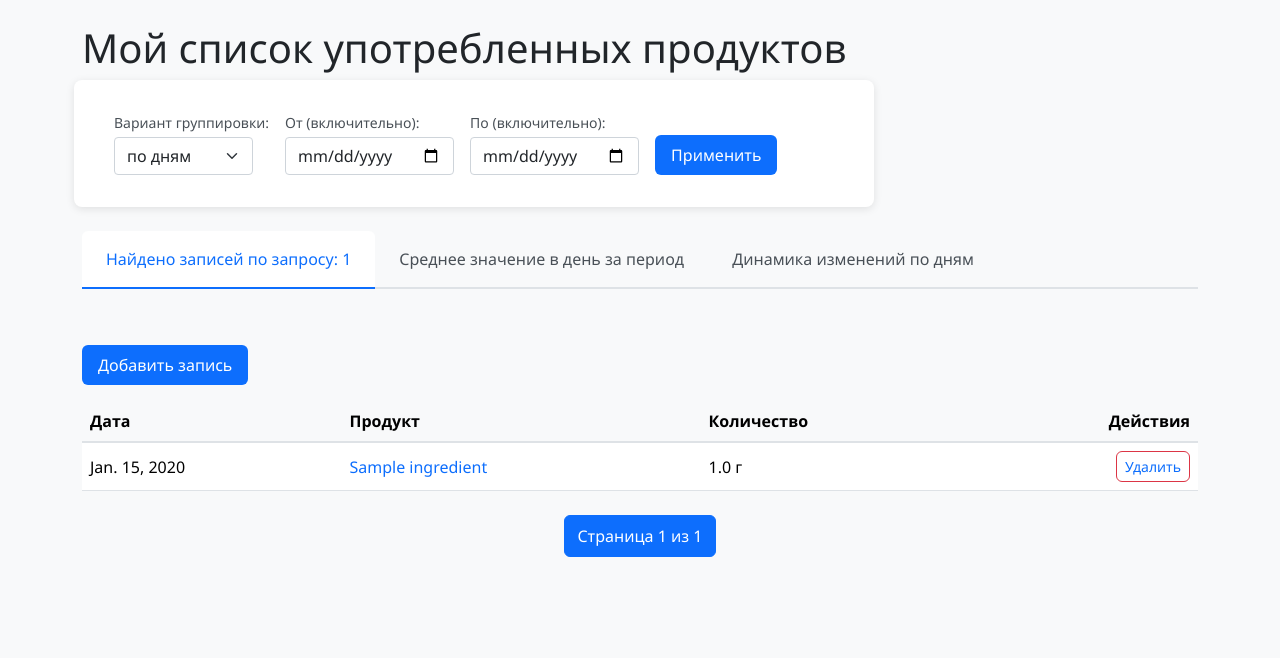
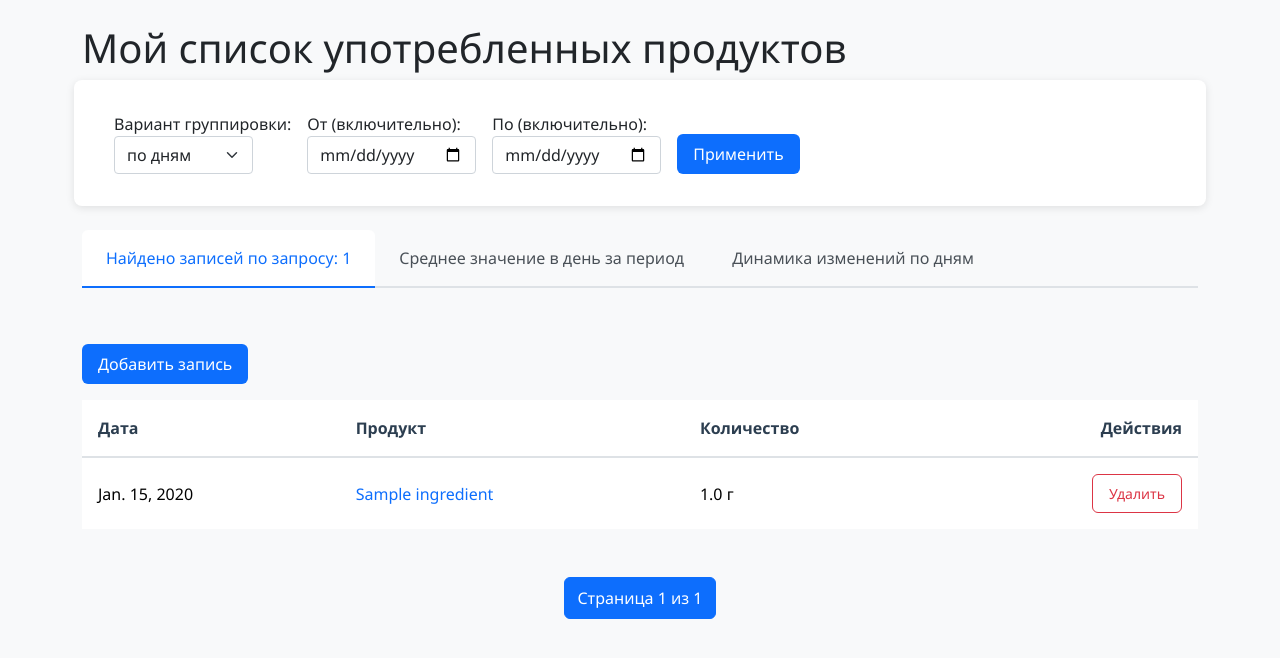
Before and after one commit to RomanMatrosovFrontend/nutrack, a Django app: page /my_amount_per_day_list/ in a window 1280 px wide. Shown: the part 56-714 px from the top of the page. Run offline with Django 3.2, Linux system fonts and the light colour scheme; a user stored in the database is signed in; tables that the repository leaves empty hold one stand-in row (values such as "Sample post").

Commit message:
Edit styles of tables and forms

```diff
--- a/backend/static/nutritional_value/css/styles.css
+++ b/backend/static/nutritional_value/css/styles.css
@@ -21,59 +21,70 @@ body {
     transform: translateY(-2px);
 }
 
-/* Table styling */
+/* Unified table styling */
 .table {
-    --bs-table-hover-bg: rgba(13, 110, 253, 0.04);
-    margin-bottom: 0;
     background-color: white;
-    border-radius: 8px;
-    box-shadow: 0 2px 4px rgba(0,0,0,0.1);
+    margin-bottom: 1.5rem;
 }
 
-.table th {
-    font-weight: 600;
-    border-top: none;
+.table thead {
     background-color: #f8f9fa;
-    border-bottom: 2px solid #dee2e6;
 }
 
-.table td {
-    vertical-align: middle;
+.table thead th {
+    border-top: none;
+    border-bottom: 2px solid #dee2e6;
+    font-weight: 600;
+    color: #2c3e50;
+    padding: 1rem;
 }
 
-.table a {
-    color: #0d6efd;
-    text-decoration: none;
+.table tbody td,
+.table tbody th {
+    padding: 1rem;
+    vertical-align: middle;
+    border-bottom: 1px solid #dee2e6;
 }
 
-.table a:hover {
-    color: #0a58ca;
+.table tbody tr:last-child td,
+.table tbody tr:last-child th {
+    border-bottom: none;
 }
 
-.table .btn-sm {
-    padding: 0.25rem 0.5rem;
-    font-size: 0.875rem;
+.table tbody tr:hover {
+    background-color: #f8f9fa;
+}
+
+/* Average values table specific styling */
+#average .table tbody th {
+    border-right: 1px solid #dee2e6;
 }
 
 /* Form styling */
-form {
+form,
+.form-container,
+.filter-form {
     background-color: white;
     padding: 2rem;
     border-radius: 8px;
     box-shadow: 0 2px 8px rgba(0,0,0,0.1);
-    max-width: 800px;
-    margin: 0;
-}
-
-form p {
     margin-bottom: 1.5rem;
 }
 
-form label {
-    display: block;
-    margin-bottom: 0.5rem;
-    font-weight: 500;
-    color: #333;
+.form-container form {
+    padding: 0;
+    margin: 0;
+    box-shadow: none;
+    border-radius: 0;
+    background-color: transparent;
+}
+
+.form-group {
+    margin-bottom: 1rem;
+}
+
+.form-group:last-child {
+    margin-bottom: 0;
 }
 
 /* Form input consistency */
@@ -119,17 +130,6 @@ form label {
     border-color: #0d6efd;
     box-shadow: 0 0 0 0.25rem rgba(13,110,253,.15);
     outline: none;
-}
-
-.form-group {
-    margin-bottom: 0;
-}
-
-.form-group label {
-    display: block;
-    margin-bottom: 0.25rem;
-    font-size: 0.875rem;
-    color: #495057;
 }
 
 /* Error styling */
@@ -282,21 +282,33 @@ small.form-text {
     padding-top: 2rem;
 }
 
-/* List group styling */
+/* List group styling to match tables */
+.list-group {
+    background-color: white;
+    margin-bottom: 1.5rem;
+}
+
 .list-group-item {
-    transition: all 0.2s ease-in-out;
+    padding: 1rem;
+    border: none;
+    border-bottom: 1px solid #dee2e6;
+}
+
+.list-group-item:last-child {
+    border-bottom: none;
 }
 
 .list-group-item:hover {
     background-color: #f8f9fa;
+    transform: none;
 }
 
-.list-group-item a {
-    color: #0d6efd;
+.list-group-item-action {
+    color: #2c3e50;
 }
 
-.list-group-item a:hover {
-    color: #0a58ca;
+.list-group-item-action:hover {
+    color: #2c3e50;
 }
 
 /* Pagination styling */
--- a/backend/users/forms.py
+++ b/backend/users/forms.py
@@ -37,7 +37,10 @@ class CustomUserCreationForm(UserCreationForm):
 
     class Meta:
         model = CustomUser
-        fields = ('first_name', 'last_name', 'username', 'email', 'password1', 'password2')
+        fields = (
+            'first_name', 'last_name', 'username',
+            'email', 'password1', 'password2'
+        )
 
 
 class CustomAuthenticationForm(AuthenticationForm):
```
